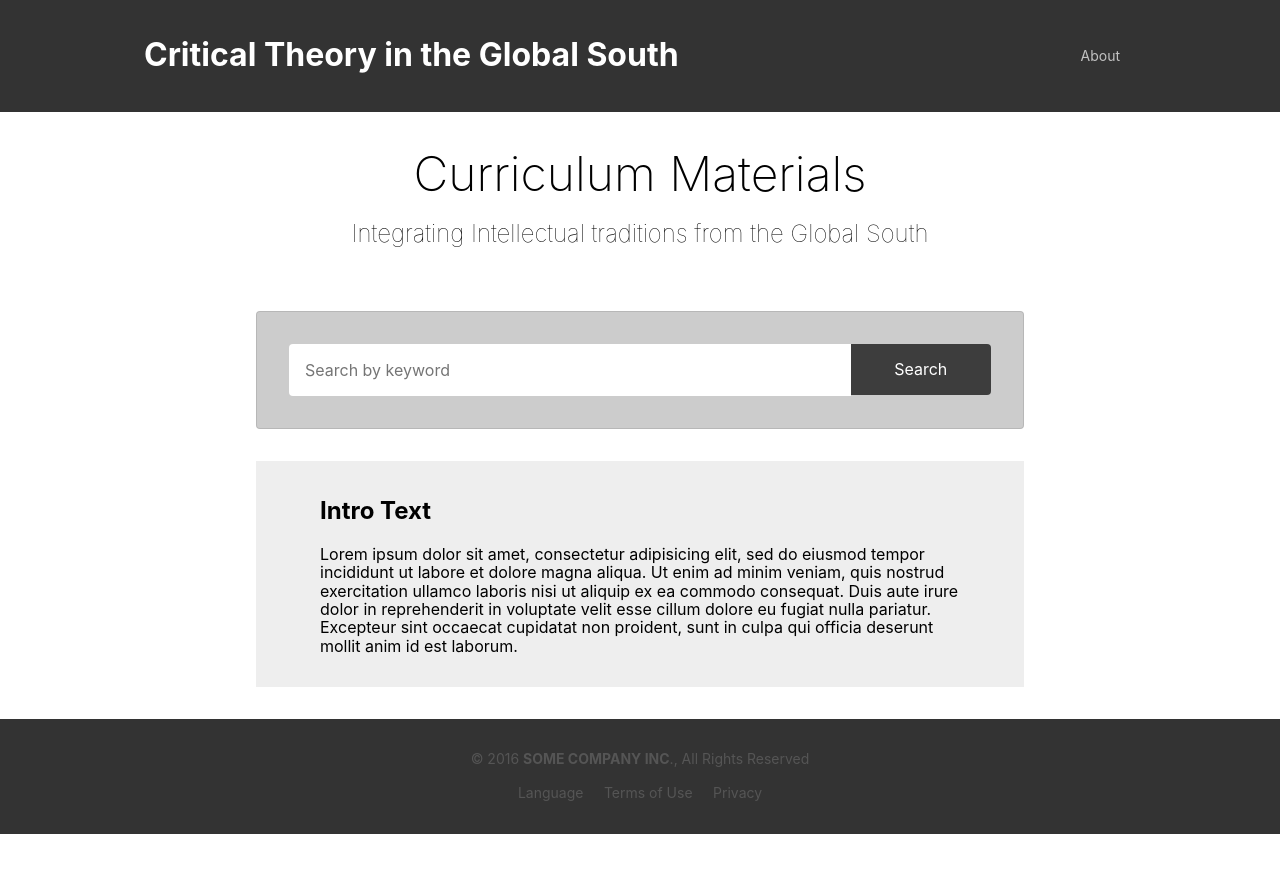
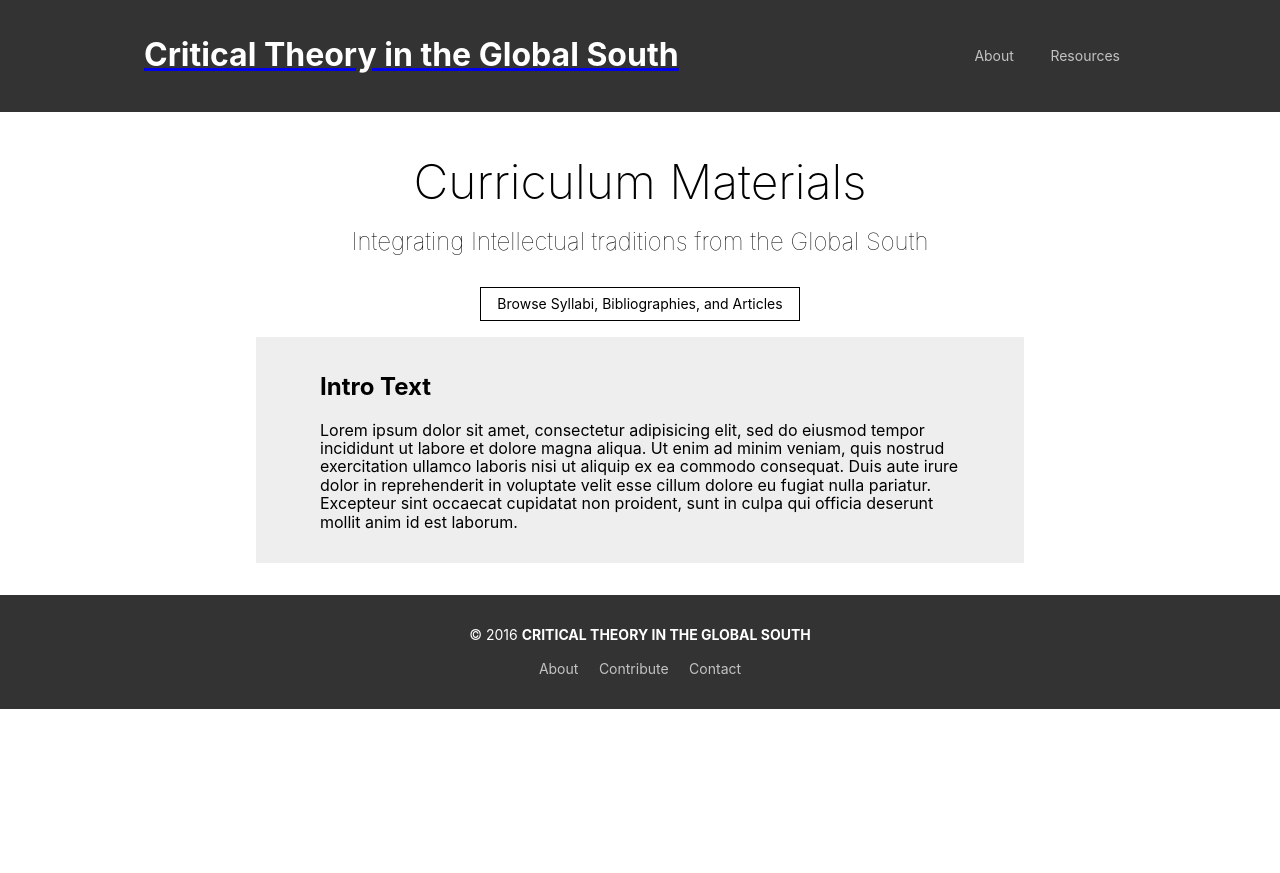
Before and after one commit to chrisdaaz/ctgs, a Jekyll site: the page built from index.md, in a window 1280 px wide. Shown: the top 873 px of the page. Built offline with Jekyll 4.4.1, drawn with Linux system fonts in a browser that asks for light colours.

Commit message:
finished first draft?

```diff
--- a/_config.yml
+++ b/_config.yml
@@ -5,3 +5,19 @@
 navigation:
   - label: About
     url: /about/
+  - label: Resources
+    url: /resources/
+
+collections:
+  resources:
+    output: true
+    layout: item
+    permalink: /:collection/:title/
+
+
+defaults:
+  - scope:
+      path: ""
+      type: "resources"
+    values:
+      layout: "item"
--- a/_includes/footer.html
+++ b/_includes/footer.html
@@ -1,8 +1,8 @@
-<footer class="bg-black-80 pv4 ph3 ph5-m ph6-l mid-gray">
-  <small class="f6 db tc">© 2016 <b class="ttu">SOME COMPANY Inc</b>., All Rights Reserved</small>
+<footer class="bg-black-80 pv4 ph3 ph5-m ph6-l white">
+  <small class="f6 db tc">© 2016 <b class="ttu">{{ site.title }}</b></small>
   <div class="tc mt3">
-    <a href="/language/" title="Language" class="f6 dib ph2 link mid-gray dim">Language</a>
-    <a href="/terms/"    title="Terms" class="f6 dib ph2 link mid-gray dim">Terms of Use</a>
-    <a href="/privacy/"  title="Privacy" class="f6 dib ph2 link mid-gray dim">Privacy</a>
+    <a href="/about/" title="About" class="f6 dib ph2 link hover-white no-underline white-70">About</a>
+    <a href="/about#contribute/" title="Contribute" class="f6 dib ph2 link hover-white no-underline white-70">Contribute</a>
+    <a href="/about#contact/" title="Contact" class="f6 dib ph2 link hover-white no-underline white-70">Contact</a>
   </div>
 </footer>
--- a/_includes/header.html
+++ b/_includes/header.html
@@ -1,6 +1,6 @@
 <header class="sans-serif">
   <div class="cover bg-left bg-center-l">
-    <div class="bg-black-80 pb6-m">
+    <div class="bg-black-80">
       {% include nav.html %}
     </div>
   </div>
--- a/_includes/hero.html
+++ b/_includes/hero.html
@@ -1,4 +1,5 @@
-      <div class="tc-l mt4 mt5-m ph3">
-        <h1 class="f2 f1-l fw2 mb0 lh-title">{{ page.headline }}</h1>
-        <h2 class="fw1 f3 mt3 mb4">{{ page.subheadline }}</h2>
-      </div>
+<div class="tc-l mt4 mt5-m ph3">
+  <h2 class="f2 f1-l fw2 mb0 lh-title">{{ page.headline }}</h2>
+  <h3 class="fw1 f3 mt3 mb4">{{ page.subheadline }}</h3>
+  <a class="f6 no-underline grow dib v-mid black ba b--black ph3 pv2 mb3" href="/resources/">Browse Syllabi, Bibliographies, and Articles</a>
+</div>
--- a/_includes/nav.html
+++ b/_includes/nav.html
@@ -1,6 +1,8 @@
       <nav class="dt w-100 mw8 center">
         <div class="dtc v-mid pa3">
-          <h1 class="white">{{ site.title }}</h1>
+          <a href="/">
+            <h1 class="white">{{ site.title }}</h1>
+          </a>
         </div>
         <div class="dtc v-mid tr pa3">
           {% for item in site.navigation %}
--- a/_layouts/home.html
+++ b/_layouts/home.html
@@ -4,17 +4,22 @@
 
 {% include hero.html %}
 
-<div class="pa4-l">
+<!-- search form
+
+<div class="pa4-l mv4">
   <form class="bg-moon-gray mw7 center pa4 br2-ns ba b--black-10">
     <fieldset class="cf bn ma0 pa0">
+      <legend class="pa0 f5 f4-ns mb3 black-80">We collect syllabi, bibliographies, and articles.</legend>
       <div class="cf">
-        <input class="f6 f5-l input-reset bn fl black-80 bg-white pa3 lh-solid w-100 w-75-m w-80-l br2-ns br--left-ns" placeholder="Search by keyword" type="text" name="search-input" value="" id="search">
+        <input class="f6 f5-l input-reset bn fl black-80 bg-white pa3 lh-solid w-100 w-75-m w-80-l br2-ns br--left-ns" placeholder="Search by topic, region, or author..." type="text" name="search-input" value="" id="search">
         <input class="f6 f5-l button-reset fl pv3 tc bn bg-animate bg-black-70 hover-bg-black white pointer w-100 w-25-m w-20-l br2-ns br--right-ns" type="submit" value="Search">
       </div>
     </fieldset>
   </form>
 </div>
 
+-->
+
 <section class="mw5 mw7-ns center bg-light-gray pa3 ph5-ns mb4">
   {{ content }}
 </section>
```
Also changed, not shown: _layouts/item.html (added, +42 -0 lines), _layouts/page.html (added, +21 -0 lines), _layouts/resources.html (added, +91 -0 lines), _resources/0001.md (added, +11 -0 lines), _resources/0002.md (added, +10 -0 lines), _resources/0003.md (added, +10 -0 lines), about.md (added, +17 -0 lines), browse.md (added, +5 -0 lines).
